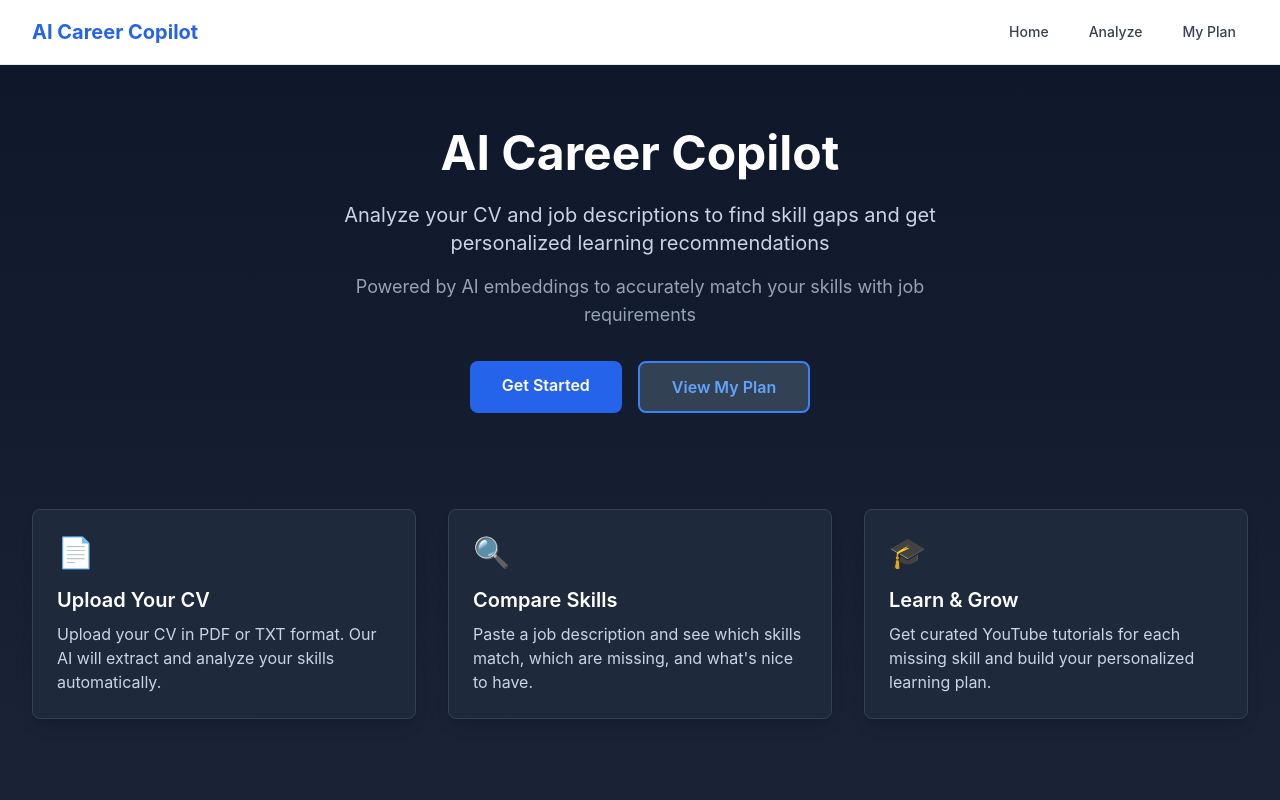
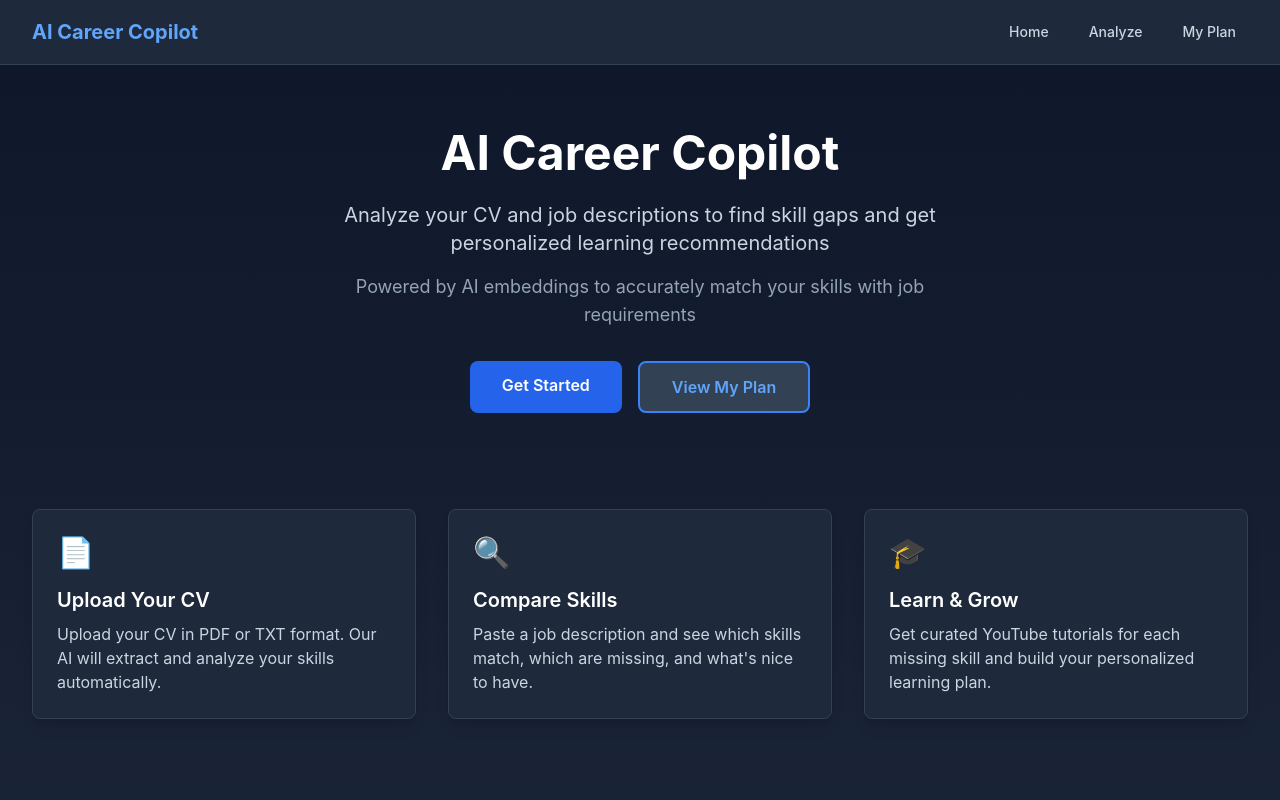
Before and after one commit to ahmed-babay/career_copilot, a Next.js app in the folder frontend/: page / in a window 1280 px wide. Shown: the top 800 px of the page. Built offline with nearby package versions, Linux system fonts and the light colour scheme.

Commit message:
edited navbar colors

```diff
--- a/frontend/components/Navigation.js
+++ b/frontend/components/Navigation.js
@@ -2,30 +2,30 @@ import Link from 'next/link';
 
 export default function Navigation() {
   return (
-    <nav className="bg-white shadow-sm border-b">
+    <nav className="bg-slate-800 shadow-lg border-b border-slate-700">
       <div className="max-w-7xl mx-auto px-4 sm:px-6 lg:px-8">
         <div className="flex justify-between h-16">
           <div className="flex items-center">
-            <Link href="/" className="text-xl font-bold text-blue-600">
+            <Link href="/" className="text-xl font-bold text-blue-400 hover:text-blue-300">
               AI Career Copilot
             </Link>
           </div>
           <div className="flex items-center space-x-4">
             <Link
               href="/"
-              className="text-gray-700 hover:text-blue-600 px-3 py-2 rounded-md text-sm font-medium"
+              className="text-slate-300 hover:text-blue-400 px-3 py-2 rounded-md text-sm font-medium transition-colors"
             >
               Home
             </Link>
             <Link
               href="/analyze"
-              className="text-gray-700 hover:text-blue-600 px-3 py-2 rounded-md text-sm font-medium"
+              className="text-slate-300 hover:text-blue-400 px-3 py-2 rounded-md text-sm font-medium transition-colors"
             >
               Analyze
             </Link>
             <Link
               href="/plan"
-              className="text-gray-700 hover:text-blue-600 px-3 py-2 rounded-md text-sm font-medium"
+              className="text-slate-300 hover:text-blue-400 px-3 py-2 rounded-md text-sm font-medium transition-colors"
             >
               My Plan
             </Link>
```
